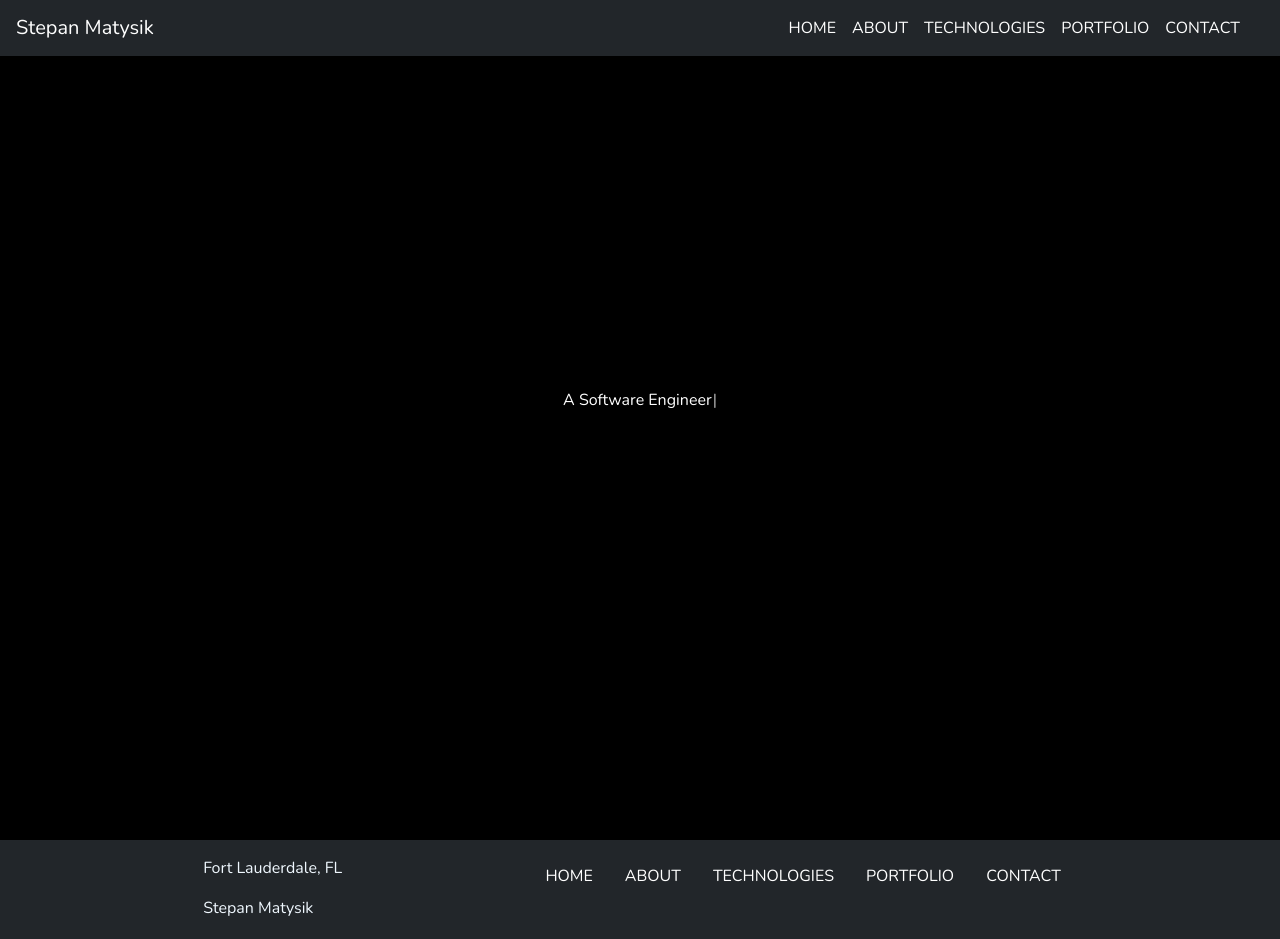
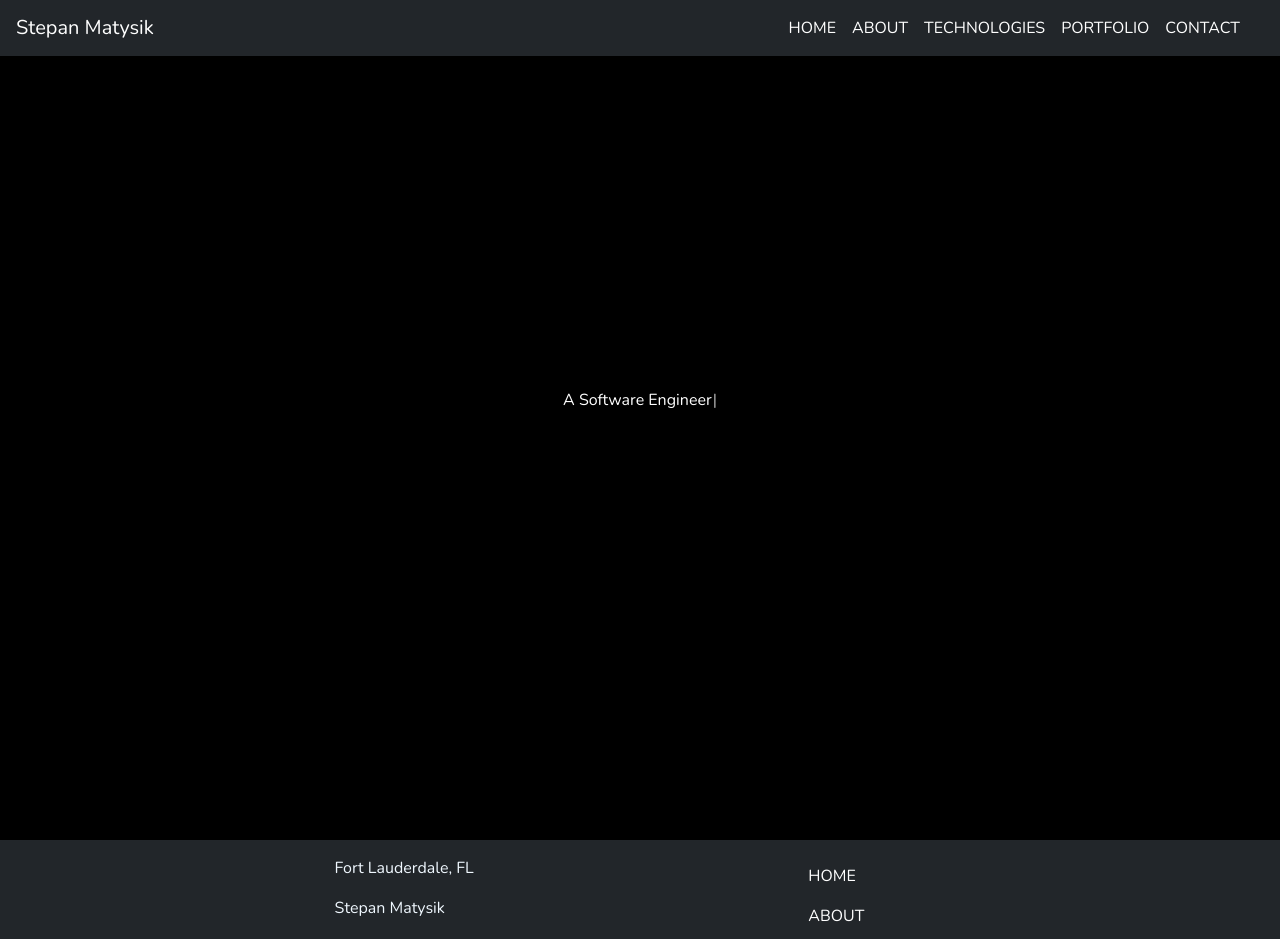
Before and after one commit to elfsvet/stepan-matysik-react-portfolio, a React (Create React App) app: page / in a window 1280 px wide. Shown: the top 939 px of the page. Built offline with nearby package versions, Linux system fonts and the light colour scheme.

Commit message:
footer still not working

```diff
--- a/src/App.js
+++ b/src/App.js
@@ -21,7 +21,7 @@ function App() {
   const [currentCategory, setCurrentCategory] = useState("HOME");
 
 
-  const renderCategory = useCallback( () => {
+  const renderCategory = () => {
     if (currentCategory === 'HOME') {
 
       return <>
@@ -39,7 +39,7 @@ function App() {
       return <Portfolio />;
     }
     return <ContactForm />;
-  },[currentCategory]);
+  };
 
 
   // handler takes a Category parameter and changes the current Category to this Category
@@ -53,7 +53,8 @@ function App() {
         handleCategoryChange={handleCategoryChange}
       />
       {renderCategory()}
-      <ContactMe    currentCategory={currentCategory}
+      <ContactMe
+        currentCategory={currentCategory}
         handleCategoryChange={handleCategoryChange} />
     </div>
   );
--- a/src/components/contactMe/ContactMe.js
+++ b/src/components/contactMe/ContactMe.js
@@ -4,9 +4,19 @@ import { navigationLinks } from '../../helpers/navigationLinks'
 import { gitHub, linkedIn, email } from '../../helpers/icons';
 import Nav from 'react-bootstrap/Nav';
 
-const createLinks = () => {
+const createLinks = (handle) => {
     return navigationLinks.map((e, index) => (
-        <p key={index}><a href={e.ref}>{e.name}</a></p>
+        <Nav.Item>
+
+            <Nav.Link
+                key={index}
+                onClick={() => handle(e.name)}
+                href={e.ref}
+            >
+                {e.name}
+            </Nav.Link>
+        </Nav.Item>
+
     ))
 }
 
@@ -37,8 +47,41 @@ function ContactMe(currentCategory, handleCategoryChange) {
                     </ul>
                 </div>
                 <div>
-                    {/* {createLinks()} */}
-                    <Nav>
+                    {createLinks()}
+                    {/* <ul>
+                        <li onClick={() => handleCategoryChange('HOME')}
+                            href={"#home"}>
+                            HOME
+                        </li>
+                        <li onClick={() => handleCategoryChange('ABOUT')}
+                            href={"#about"}
+                        >
+                            ABOUT
+                        </li>
+                        <li
+                        // onClick={() => handleCategoryChange('TECHNOLOGIES')}
+                            href={"#technologies"}
+                        >
+                            TECHNOLOGIES
+
+                        </li>
+                        <li
+                        //  onClick={() => handleCategoryChange('PORTFOLIO')}
+                            href={"#portfolio"}
+                        >
+                            PORTFOLIO
+                        </li>
+                        <li onClick={() => handleCategoryChange('CONTACT')}
+                            href={"#contact"}
+                        >
+                            CONTACT
+
+                        </li>
+                    </ul> */}
+
+
+
+                    {/* <Nav>
                         <Nav.Item>
 
                             <Nav.Link
@@ -89,7 +132,9 @@ function ContactMe(currentCategory, handleCategoryChange) {
                                 CONTACT
                             </Nav.Link>
                         </Nav.Item>
-                    </Nav>
+                    </Nav> */}
+
+
                 </div>
             </div>
             <div style={{ textAlign: 'center' }}>Copyright&copy; {new Date().getFullYear()} All rights reserved</div>
--- a/src/components/navigationBar/NavigationBar.js
+++ b/src/components/navigationBar/NavigationBar.js
@@ -3,29 +3,31 @@ import './Navigation.css'
 import Navbar from 'react-bootstrap/Navbar';
 import Nav from 'react-bootstrap/Nav';
 import { navigationLinks } from '../../helpers/navigationLinks'
-// const createLinks = () => {
-//     return navigationLinks.map((e, index) => (
-//         <Nav.Item>
+const createLinks = (handle) => {
+    return navigationLinks.map((e, index) => (
+        <Nav.Item>
 
-//             <Nav.Link
-//                 key={index}
-//                 href={e.ref}
-//             >
-//                 {e.name}
-//             </Nav.Link>
-//         </Nav.Item>
-//     ))
-// }
+            <Nav.Link
+                key={index}
+                onClick={() => handle(e.name)}
+                href={e.ref}
+            >
+                {e.name}
+            </Nav.Link>
+        </Nav.Item>
+
+    ))
+}
 
 const NavigationBar = ({ currentCategory, handleCategoryChange }) => {
 
 
     // useEffect(() => {
-    //     console.log(currentCategory.name)
-    //     document.title = currentCategory.name
+    //     console.log(currentCategory)
+    //     document.title = currentCategory
     // }, [currentCategory]);
 
-    console.log(`currentCategory: ${currentCategory}`)
+    // console.log(`currentCategory: ${currentCategory}`)
 
     return (
         <div id='home'>
@@ -36,63 +38,7 @@ const NavigationBar = ({ currentCategory, handleCategoryChange }) => {
                 <Navbar.Toggle aria-controls="basic-navbar-nav" />
                 <Navbar.Collapse style={{ justifyContent: "flex-end", marginRight: "1rem", borderColor: "none" }}>
                     <Nav className='links' style={{ margin: '0 1rem' }}>
-                        {/* {createLinks()} */}
-                        <Nav.Item>
-
-                            <Nav.Link
-                                // key={index}
-                                onClick={() => handleCategoryChange('HOME')}
-                                href={"#home"}
-                            >
-                                HOME
-                            </Nav.Link>
-                        </Nav.Item>
-                        <Nav.Item>
-
-                            <Nav.Link
-                                // key={index}
-                                onClick={() => handleCategoryChange('ABOUT')}
-                                href={"#about"}
-                            >
-                                ABOUT
-                            </Nav.Link>
-                        </Nav.Item>
-                        <Nav.Item>
-
-                            <Nav.Link
-                                // key={index}
-                                onClick={() => handleCategoryChange('TECHNOLOGIES')}
-                                href={"#technologies"}
-                            >
-                                TECHNOLOGIES
-                            </Nav.Link>
-                        </Nav.Item>
-                        <Nav.Item>
-
-                            <Nav.Link
-                                // key={index}
-                                onClick={() => handleCategoryChange('PORTFOLIO')}
-                                href={"#portfolio"}
-                            >
-                                PORTFOLIO
-                            </Nav.Link>
-                        </Nav.Item>
-                        <Nav.Item>
-
-                            <Nav.Link
-                                // key={index}
-                                onClick={() => handleCategoryChange('CONTACT')}
-                                href={"#contact"}
-                            >
-                                CONTACT
-                            </Nav.Link>
-                        </Nav.Item>
-
-
-
-
-
-
+                        {createLinks(handleCategoryChange)}
                     </Nav>
                 </Navbar.Collapse>
             </Navbar>
--- a/src/components/technologies/Technologies.js
+++ b/src/components/technologies/Technologies.js
@@ -21,7 +21,7 @@ function Technologies() {
 
                 {techs.map((elem, index) => {
 
-                    console.log(elem.reactIcon)
+                    // console.log(elem.reactIcon)
                     return (
                         <div key={index} className="tech__card">
                             < IconContext.Provider value={{ size: "4rem",className: "tech__icons" }}>
```
Lines whose indentation alone changed are shown as unchanged.
